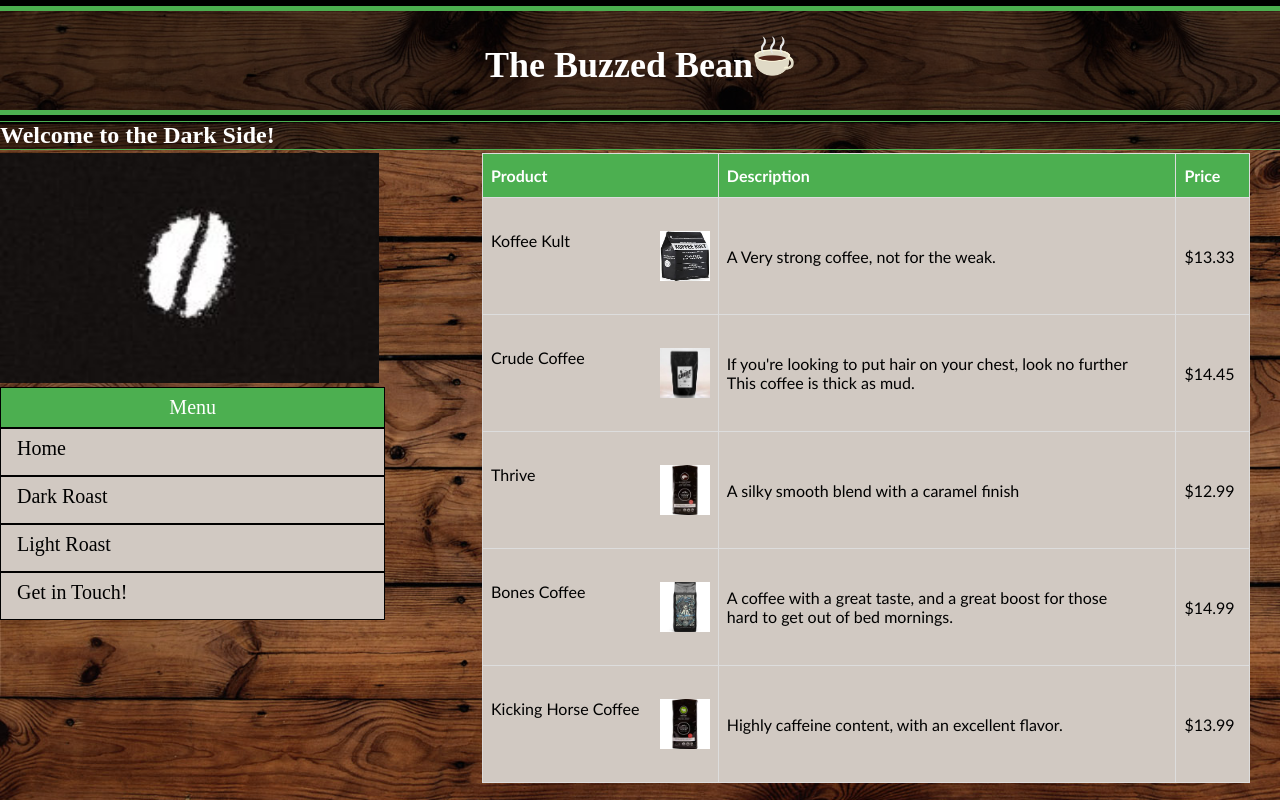
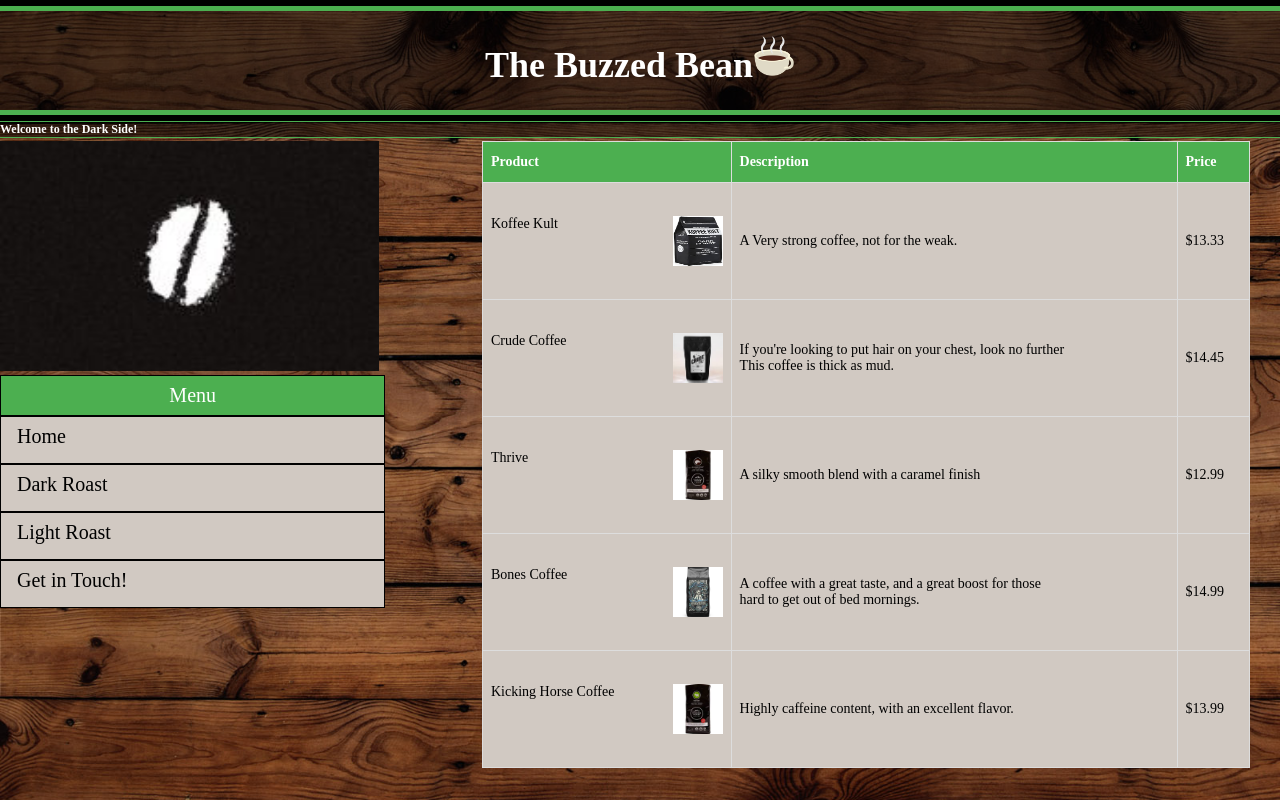
Before and after one commit to ca3214/ca3214.github.io, a plain HTML site: page darkroast.html in a window 1280 px wide. Drawn offline with Linux system fonts and the light colour scheme.

Commit message:
font-family update

```diff
--- a/framework.css
+++ b/framework.css
@@ -1,6 +1,9 @@
 body{
 	margin: 0;
 	padding: 0;
+	font-family: "Chalkduster";
+	font-size: 0.5em;
+	font-style: normal;
 }
 /*Background image*/
 html {
--- a/productspage.css
+++ b/productspage.css
@@ -11,7 +11,8 @@
 /*Table of products styling elements.*/
 
 #products {
-	font-family: "Trebuchet MS", Arial, Helvetica, sans-serif;
+	font-family: "Chalkduster";
+	font-size: 1.75em;
 	border-collapse: collapse;
 	width: 60%;
 	margin-right: 30px;
```
